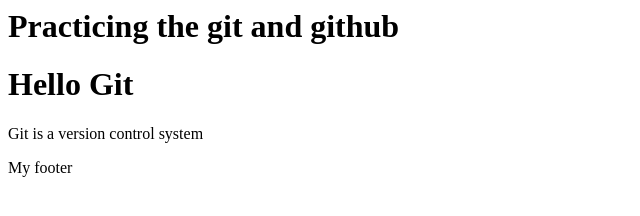
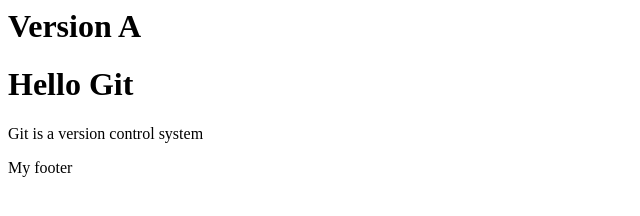
Before and after one commit to Akash0828/practice-git, a plain HTML site: page index.html in a window 1280 px wide. Shown: the whole page, without its empty margins (0-640 px from the left). Drawn offline with Linux system fonts and the light colour scheme.

Commit message:
change title A

```diff
--- a/index.html
+++ b/index.html
@@ -1,4 +1,4 @@
-<h1>Practicing the git and github</h1>
+<h1>Version A</h1>
 <h1>Hello Git</h1>
 <p>Git is a version control system</p>
 <footer>My footer</footer>
```
